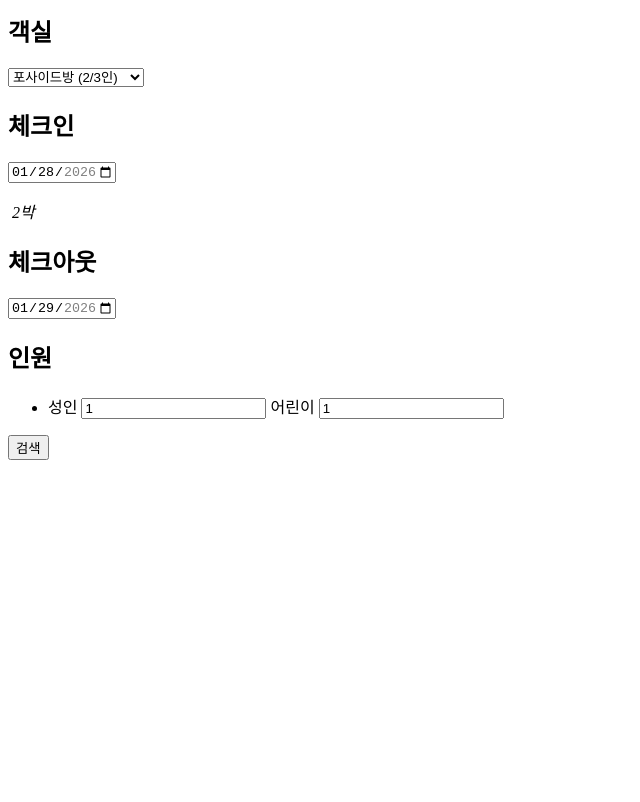
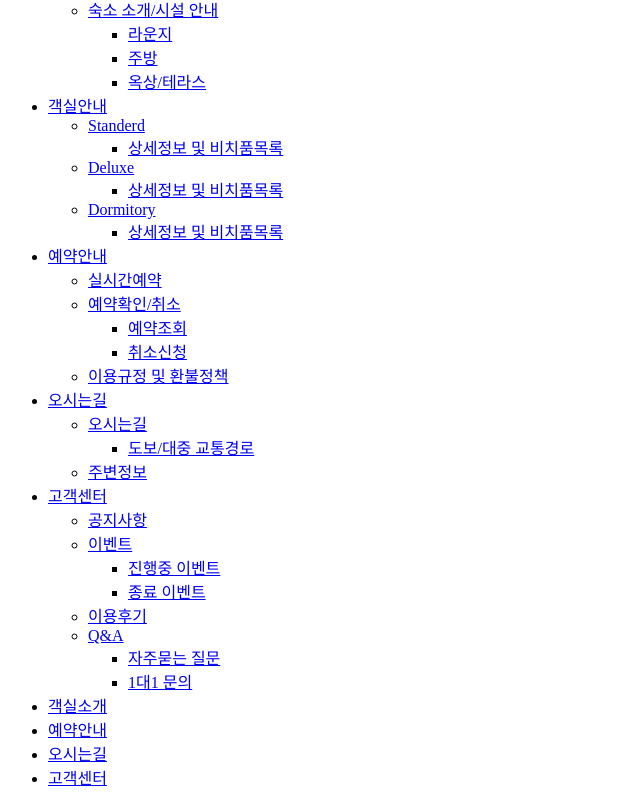
Before and after one commit to hyewonha48/horang_hill, a plain HTML site: page index.html in a window 1280 px wide. Shown: the part 116-918 px from the top of the page, without its empty margins (0-640 px from the left). Before the commit the page ends 800 px from the top, so only its background shows below. Drawn offline with Linux system fonts and the light colour scheme.

Commit message:
헤더 주메뉴+보조메뉴

```diff
--- a/index.html
+++ b/index.html
@@ -6,11 +6,91 @@
     <meta name="description" content="">
     <meta name="keywords" content="">
     <title>호랑가시나무 게스트하우스</title>
-    <link rel="shortcut icon" href="favicon.ico" type="image/x-icon">
+    <link rel="shortcut icon" href="./images/favicon1.png" type="image/x-icon">
 </head>
 <body>
     <div id="wrap">
-        <header></header>
+        <header>
+            <h1><a href="#"><img src="" alt="호랑가시나무게스트하우스"></a></h1>
+            <nav>
+                <ul id="gnb">
+                    <li><a href="#">호랑가시나무언덕</a>
+                        <ul class="lnb_depth2">
+                            <li><a href="#">숙소 소개/시설 안내</a>
+                            <ul class="lnb_depth3">
+                                <li><a href="#">라운지</a></li>
+                                <li><a href="#">주방</a></li>
+                                <li><a href="#">옥상/테라스</a></li>
+                            </ul><!-- e:depth3 소개 -->
+                            </li>
+                        </ul><!-- e:depth2 소개 -->
+                    </li>
+                    <li><a href="#">객실안내</a>
+                        <ul class="inb_depth2">
+                            <li><a href="#">Standerd</a>
+                                <ul class="lnb_depth3">
+                                    <li><a href="#">상세정보 및 비치품목록</a></li>
+                                </ul>
+                            </li>
+                            <li><a href="#">Deluxe</a>
+                                <ul class="lnb_depth3">
+                                    <li><a href="#">상세정보 및 비치품목록</a></li>
+                                </ul>
+                            </li>
+                            <li><a href="#">Dormitory</a>
+                                <ul class="lnb_depth3">
+                                    <li><a href="#">상세정보 및 비치품목록</a></li>
+                                </ul>
+                            </li>
+                        </ul>
+                    </li>
+                    <li><a href="#">예약안내</a>
+                        <ul class="lnb_depth2">
+                            <li><a href="#">실시간예약</a></li>
+                            <li><a href="#">예약확인/취소</a>
+                                <ul class="lnb_depth3">
+                                    <li><a href="#">예약조회</a></li>
+                                    <li><a href="#">취소신청</a></li>
+                                </ul><!-- e:depth3 소개 -->
+                            </li>
+                            <li><a href="#">이용규정 및 환불정책</a></li>
+                        </ul><!-- e:depth2 소개 -->
+                    </li>
+                    <li><a href="#">오시는길</a>
+                        <ul class="lnb_depth2">
+                            <li><a href="#">오시는길</a>
+                                <ul class="lnb_depth3">
+                                    <li><a href="#">도보/대중 교통경로</a></li>
+                                </ul>
+                            </li>
+                            <li><a href="#">주변정보</a></li>
+                        </ul>
+                    </li>
+                    <li><a href="#">고객센터</a>
+                        <ul class="lnb_depth2">
+                            <li><a href="#">공지사항</a></li>
+                            <li><a href="#">이벤트</a>
+                                <ul class="lnb_depth3">
+                                    <li><a href="#">진행중 이벤트</a></li>
+                                    <li><a href="#">종료 이벤트</a></li>
+                                </ul>
+                            </li>
+                            <li><a href="#">이용후기</a></li>
+                            <li><a href="#">Q&A</a>
+                                <ul class="lnb_depth3">
+                                    <li><a href="#">자주묻는 질문</a></li>
+                                    <li><a href="#">1대1 문의</a></li>
+                                </ul>
+                            </li>
+                        </ul>
+                    </li>
+                    <li><a href="#">객실소개</a></li>
+                    <li><a href="#">예약안내</a></li>
+                    <li><a href="#">오시는길</a></li>
+                    <li><a href="#">고객센터</a></li>
+                </ul>
+            </nav>
+        </header>
         <main>
             <!-- 히어로배너 + 검색폼 -->
             <div id="hero_bnr">
@@ -31,7 +111,6 @@
                             </select>
                         </p>
                     </div>
-                    </div>
                     <div class="check_in_out">
                         <div class="in">
                             <h2>체크인</h2>
@@ -42,7 +121,7 @@
                             </p>
                         </div>
                         <div class="day">
-                            <img scr="" alt=""> <!--달-->
+                            <img src="" alt=""> <!--달-->
                             <em>2박</em>
                         </div>
                         <div class="out">
@@ -64,10 +143,11 @@
                                 <input type="number" id="kid" name="kid" value="1">
                             </li>
                         </ul>
-                    <!-- 특정요소 클릭시 바로 이동하면 <a> -->
-                    <!-- 특정요소 클릭시 조건에 따라 갈린다면 <button> -->
-                    <!-- 버튼 종류 : submit(서버전송) / button(전송포함 범용) -->
-                    <p><button type="submit" id="search_btn">검색</button></p>
+                        <!-- 특정요소 클릭시 바로 이동하면 <a> -->
+                        <!-- 특정요소 클릭시 조건에 따라 갈린다면 <button> -->
+                        <!-- 버튼 종류 : submit(서버전송) / button(전송포함 범용) -->
+                        <p><button type="submit" id="search_btn">검색</button></p>
+                    </div>
                 </form>
             </div>
         </main>
@@ -76,7 +156,7 @@
 </body>
 </html>
 
-<!-- 예약인원 (연습)
+<!-- 예약인원 (처음연습)
                     <div class="person">
                         <h2>인원</h2>
                         <div class="number">
```
Also changed, not shown: images/favicon1.png (added).
